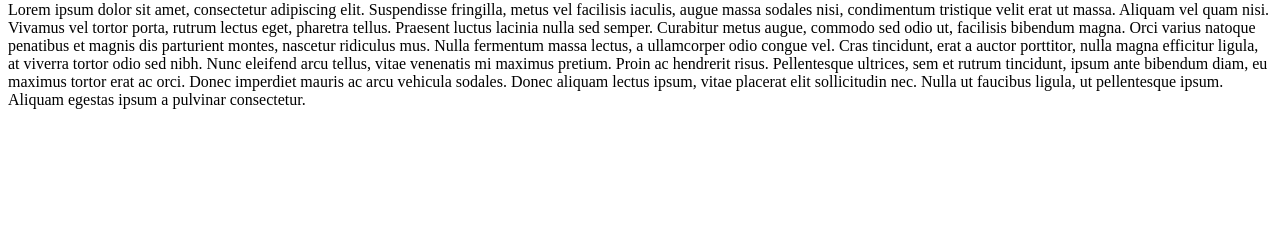
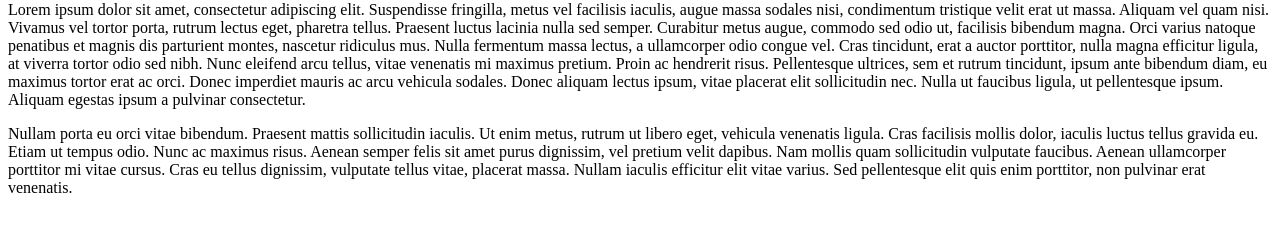
Before and after one commit to dracken24/system_dev_test, a plain HTML site: page semaine_1/index.html in a window 1280 px wide. Shown: the part 79-310 px from the top of the page. Drawn offline with Linux system fonts and the light colour scheme.

Commit message:
add branch main

```diff
--- a/semaine_1/index.html
+++ b/semaine_1/index.html
@@ -26,4 +26,5 @@
 <body>
     <h1>Test de connexion Github</h1>
     <p>Lorem ipsum dolor sit amet, consectetur adipiscing elit. Suspendisse fringilla, metus vel facilisis iaculis, augue massa sodales nisi, condimentum tristique velit erat ut massa. Aliquam vel quam nisi. Vivamus vel tortor porta, rutrum lectus eget, pharetra tellus. Praesent luctus lacinia nulla sed semper. Curabitur metus augue, commodo sed odio ut, facilisis bibendum magna. Orci varius natoque penatibus et magnis dis parturient montes, nascetur ridiculus mus. Nulla fermentum massa lectus, a ullamcorper odio congue vel. Cras tincidunt, erat a auctor porttitor, nulla magna efficitur ligula, at viverra tortor odio sed nibh. Nunc eleifend arcu tellus, vitae venenatis mi maximus pretium. Proin ac hendrerit risus. Pellentesque ultrices, sem et rutrum tincidunt, ipsum ante bibendum diam, eu maximus tortor erat ac orci. Donec imperdiet mauris ac arcu vehicula sodales. Donec aliquam lectus ipsum, vitae placerat elit sollicitudin nec. Nulla ut faucibus ligula, ut pellentesque ipsum. Aliquam egestas ipsum a pulvinar consectetur.</p>
+    <p>Nullam porta eu orci vitae bibendum. Praesent mattis sollicitudin iaculis. Ut enim metus, rutrum ut libero eget, vehicula venenatis ligula. Cras facilisis mollis dolor, iaculis luctus tellus gravida eu. Etiam ut tempus odio. Nunc ac maximus risus. Aenean semper felis sit amet purus dignissim, vel pretium velit dapibus. Nam mollis quam sollicitudin vulputate faucibus. Aenean ullamcorper porttitor mi vitae cursus. Cras eu tellus dignissim, vulputate tellus vitae, placerat massa. Nullam iaculis efficitur elit vitae varius. Sed pellentesque elit quis enim porttitor, non pulvinar erat venenatis.</p>
 </body>
```
